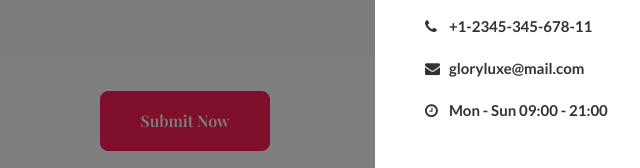
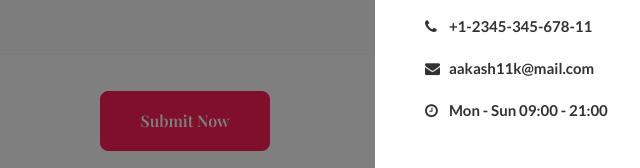
Before and after one commit to aakash11k/BOT-v2.0, a plain HTML site: page contact.html in a window 1280 px wide. Both pictures are taken after a click on the link 1234 px from the left and 45 px from the top of the page. Shown: the part 563-731 px from the top of the page, 455-1095 px from the left. Drawn offline with nearby package versions, Linux system fonts and the light colour scheme; a web font is replaced by a local one.

Commit message:
Update contact.html

```diff
--- a/contact.html
+++ b/contact.html
@@ -5,7 +5,7 @@
 	<!-- Required meta tags -->
 	<meta charset="utf-8">
 	<meta name="viewport" content="width=device-width, initial-scale=1, shrink-to-fit=no">
-	<title>Glory Luxe a Beauty & Spa Category Bootstrap Responsive Website Template | Contact :: W3layouts
+	<title>HEALTHY SPA FOR ADULTS OF ALL AGES
 
 	</title>
 	<!-- Template CSS -->
@@ -138,7 +138,7 @@
 								</li>
 								<li class="mt-2">
 									<p><span class="fa fa-envelope"></span> <a
-											href="mailto:medpillhospital@mail.com">gloryluxe@mail.com</a></p>
+											href="mailto:medpillhospital@mail.com">aakash11k@mail.com</a></p>
 								</li>
 								<li class="top_li1 mt-2">
 									<p><span class="fa fa-clock-o"></span> <a href="mailto:medpillhospital@mail.com">Mon
```
